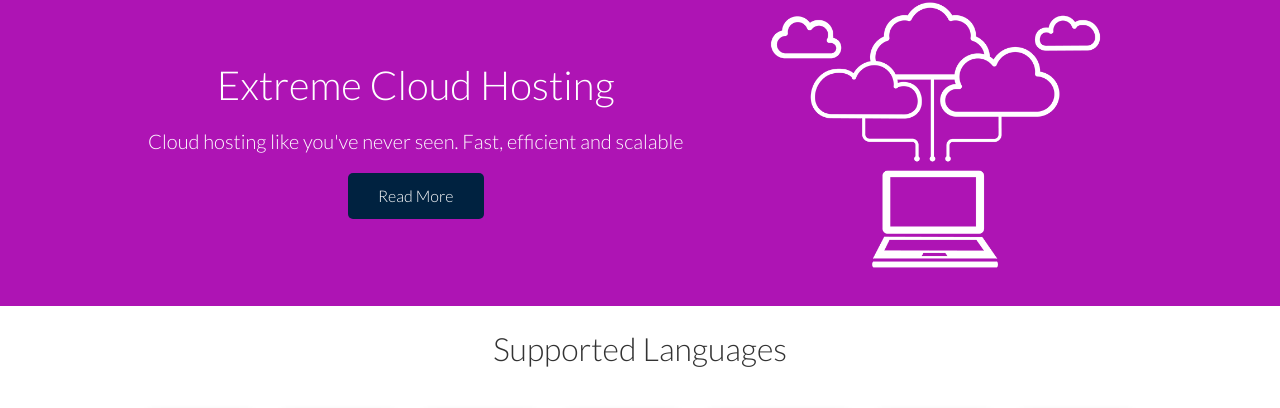
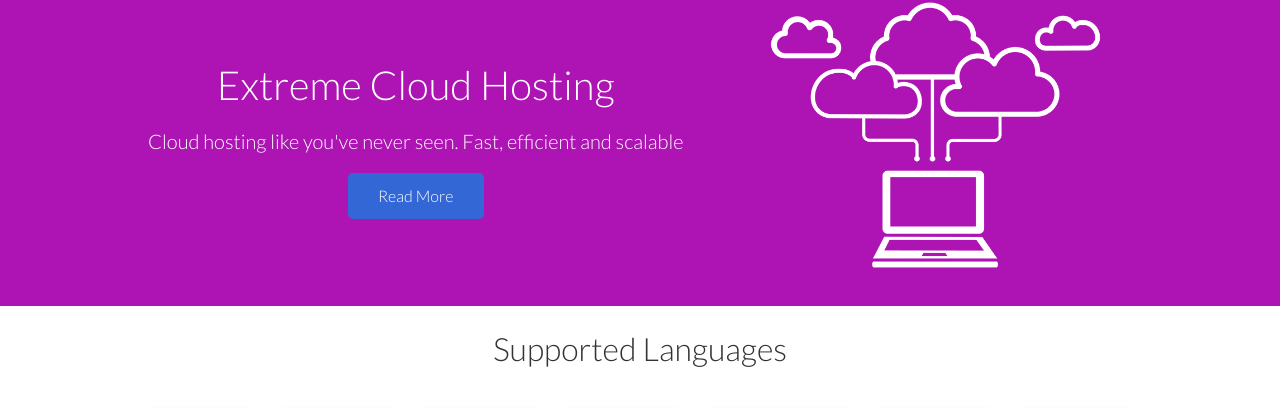
Before and after one commit to TwoTurtles/loruki-website, a website: page index.html in a window 1280 px wide. Shown: the part 1401-1809 px from the top of the page. Drawn offline with nearby package versions, Linux system fonts and the light colour scheme.

Commit message:
change theme color

```diff
--- a/css/styles.css
+++ b/css/styles.css
@@ -5,7 +5,7 @@
   --primary-color: #ae14b4;
   --secondary-color: #eb4db4;
   --light-color: #f4f4f4;
-  --dark-color: #002240;
+  --dark-color: #3367d6;
   --success-color: #5cb85c;
   --error-color: #d9534f;
 }
```
Also changed, not shown: manifest.json.
